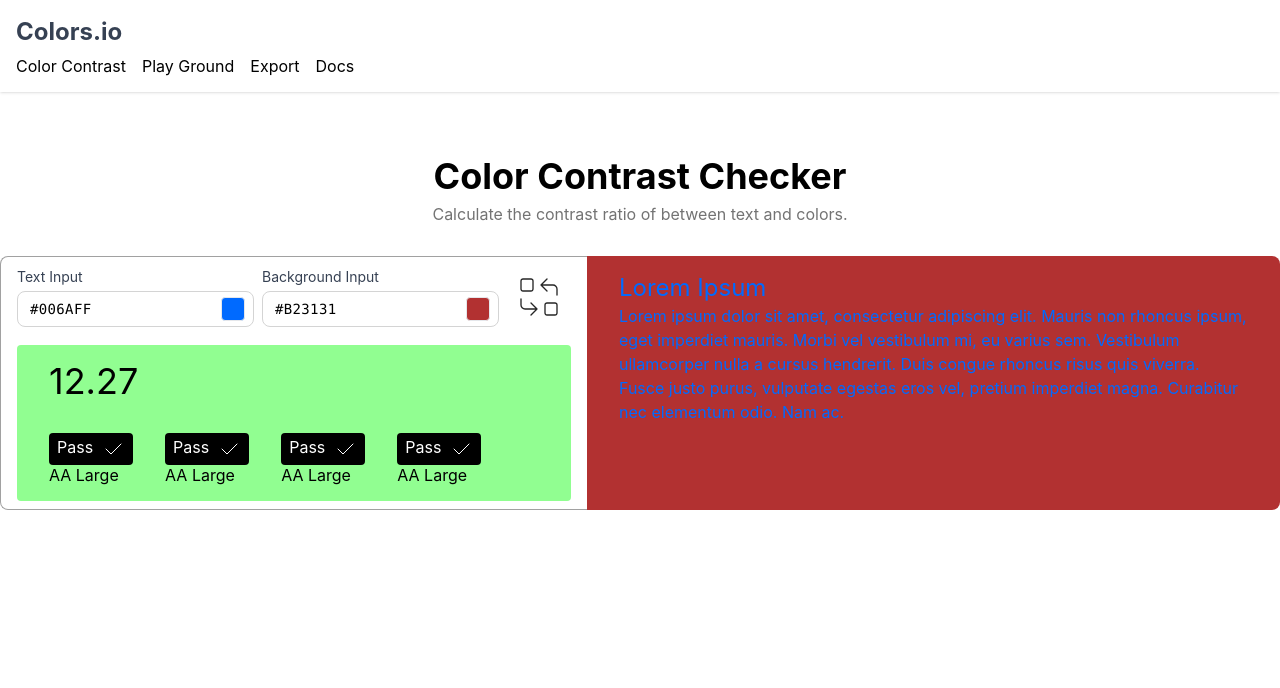
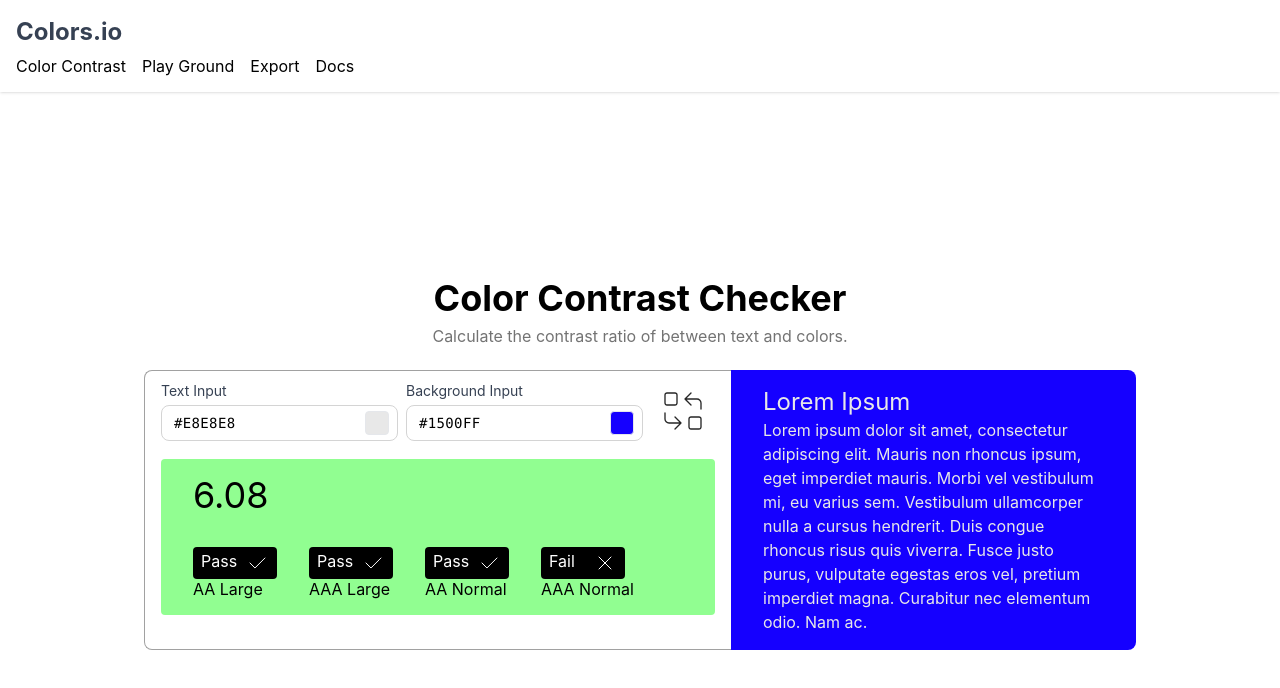
Before and after one commit to CallumGrooby/coloursio, a React (Vite) app: page /contrast-checker in a window 1280 px wide. Shown: the top 688 px of the page. Built offline with nearby package versions, Linux system fonts and the light colour scheme; no server answers.

Commit message:
Added functionality to the contrast checker

```diff
--- a/src/components/OptionsBar/ColorModal.jsx
+++ b/src/components/OptionsBar/ColorModal.jsx
@@ -203,8 +203,6 @@ const getWCAGColor = (passLevel) => {
 };
 
 const WCAGVisuals = ({ passLevel, wcagData }) => {
-  console.log(passLevel);
-
   return (
     <div className="flex flex-col gap-1 items-end text-sm text-neutral-600 h-full">
       <div
--- /dev/null
+++ b/src/components/colorContrast/ColorInput.jsx
@@ -0,0 +1,102 @@
+import { useEffect, useRef, useState } from "react";
+import { HexColorPicker } from "react-colorful";
+
+const isValidHex = (val) => /^#?[0-9A-Fa-f]{6}$/.test(val);
+const normalizeHex = (val) => {
+  const v = val.startsWith("#") ? val : `#${val}`;
+  return v.toLowerCase();
+};
+
+export const ColorInput = ({ colorKey, value, changeColor, label }) => {
+  const [localColor, setLocalColor] = useState(value ?? "#ff0000");
+  const [isPickerOpen, setIsPickerOpen] = useState(false);
+  const wrapperRef = useRef(null);
+
+  // Keep local input in sync when parent changes
+  useEffect(() => {
+    if (typeof value === "string" && value !== localColor) {
+      setLocalColor(value);
+    }
+    // eslint-disable-next-line react-hooks/exhaustive-deps
+  }, [value]);
+
+  // Close picker on outside click
+  useEffect(() => {
+    const handleClickOutside = (event) => {
+      if (wrapperRef.current && !wrapperRef.current.contains(event.target)) {
+        setIsPickerOpen(false);
+      }
+    };
+
+    document.addEventListener("mousedown", handleClickOutside);
+    return () => document.removeEventListener("mousedown", handleClickOutside);
+  }, []);
+
+  const handleInputChange = (e) => {
+    const normalized = normalizeHex(e.target.value);
+    setLocalColor(normalized);
+
+    if (isValidHex(normalized)) {
+      // Notify parent immediately; parent will debounce API
+      changeColor(colorKey, normalized);
+    }
+  };
+
+  const showError =
+    localColor.length === 7 && !isValidHex(localColor) && localColor.length > 0;
+
+  return (
+    <div className="w-full relative" ref={wrapperRef}>
+      {label && (
+        <label className="block text-sm text-gray-700 mb-1">{label}</label>
+      )}
+      <div
+        className={`relative flex items-center h-9 rounded-lg border transition-all duration-200
+          ${
+            isPickerOpen
+              ? "border-blue-500 ring-0 ring-blue-500 ring-opacity-20 shadow-sm"
+              : showError
+              ? "border-red-500"
+              : "border-neutral-300 hover:border-neutral-400"
+          }
+        `}
+      >
+        <input
+          type="text"
+          value={localColor}
+          onChange={handleInputChange}
+          onFocus={() => setIsPickerOpen(true)}
+          placeholder="#AABBCC"
+          inputMode="text"
+          maxLength={7}
+          aria-invalid={showError || undefined}
+          className="flex-1 px-3 py-2 text-sm font-mono uppercase tracking-wide bg-transparent border-none outline-none placeholder:text-neutral-400"
+        />
+        <div
+          className="size-6 mr-2 rounded border cursor-pointer"
+          style={{ backgroundColor: localColor }}
+          onClick={() => setIsPickerOpen((prev) => !prev)}
+        />
+      </div>
+
+      {isPickerOpen && (
+        <div className="absolute z-50 mt-2 min-h-96 w-[260px]">
+          <HexColorPicker
+            color={localColor}
+            onChange={(newColor) => {
+              setLocalColor(newColor);
+              // Picker gives valid hex; update parent immediately
+              changeColor(colorKey, newColor);
+            }}
+          />
+        </div>
+      )}
+
+      {showError && (
+        <p className="mt-1 text-xs text-red-600">
+          Enter a 6-digit hex (e.g. #1A2B3C)
+        </p>
+      )}
+    </div>
+  );
+};
--- /dev/null
+++ b/src/components/colorContrast/WACGDisplay.jsx
@@ -0,0 +1,66 @@
+import { CheckIcon, CloseIcon } from "../../assets/Icons";
+
+export const WAGCDisplay = ({ colorsData }) => {
+  return (
+    <div className="bg-[#91FE91] min-h-[154px] flex flex-col items-center lg:items-start justify-between gap-8  px-8 py-4 rounded-sm ">
+      <h2 className="text-4xl">{colorsData.ratio}</h2>
+
+      <div className="flex flex-row flex-wrap gap-8 max-w-[264px] lg:max-w-none justify-center lg:justify-start ">
+        {/* <div>
+          <span className="flex flex-row gap-2 px-2 py-1 bg-black text-white rounded-sm">
+            <p className="capitalize">{colorsData.AALarge}</p>
+            <CheckIcon className={"size-6"} />
+          </span>
+          <h3>AA Large</h3>
+        </div> */}
+
+        <DisplayPassLevel title={"AA Large"} isPassed={colorsData.AALarge} />
+        <DisplayPassLevel title={"AAA Large"} isPassed={colorsData.AAALarge} />
+        <DisplayPassLevel title={"AA Normal"} isPassed={colorsData.AA} />
+        <DisplayPassLevel title={"AAA Normal"} isPassed={colorsData.AAA} />
+
+        {/* <div>
+          <span className="flex flex-row gap-2 px-2 py-1 bg-black text-white rounded-sm">
+            <p className="capitalize">{colorsData.AALarge}</p>
+            <CheckIcon className={"size-6"} />
+          </span>
+          <h3>AA Large</h3>
+        </div>
+        <div>
+          <span className="flex flex-row gap-2 px-2 py-1 bg-black text-white rounded-sm">
+            <p className="capitalize">{colorsData.AALarge}</p>
+            <CheckIcon className={"size-6"} />
+          </span>
+          <h3>AA Large</h3>
+        </div>
+
+        <div>
+          <span className="flex flex-row gap-2 px-2 py-1 bg-black text-white rounded-sm">
+            <p className="capitalize">{colorsData.AALarge}</p>
+            <CheckIcon className={"size-6"} />
+          </span>
+          <h3>AA Large</h3>
+        </div> */}
+      </div>
+    </div>
+  );
+};
+
+const DisplayPassLevel = ({ title, isPassed }) => {
+  let hasPassed = isPassed === "fail" ? false : true;
+
+  return (
+    <div>
+      <span className="flex flex-row gap-2 px-2 py-1 bg-black text-white rounded-sm justify-between max-w-[84px]">
+        <p className="capitalize">{isPassed}</p>
+
+        {hasPassed ? (
+          <CheckIcon className={"size-6"} />
+        ) : (
+          <CloseIcon className={"size-6"} />
+        )}
+      </span>
+      <h3>{title}</h3>
+    </div>
+  );
+};
--- a/src/pages/ColorContrast.jsx
+++ b/src/pages/ColorContrast.jsx
@@ -1,69 +1,100 @@
-import React, { useEffect, useState } from "react";
+import React, { useCallback, useEffect, useRef, useState } from "react";
 import { CheckContrast } from "../utils/ContrastApi";
-import { CheckIcon, SwapColors } from "../assets/Icons";
-
-const isValidHex = (val) => /^#?[0-9A-Fa-f]{6}$/.test(val);
-const normalizeHex = (val) => {
-  const v = val.startsWith("#") ? val : `#${val}`;
-  return v.toLowerCase();
-};
+import { SwapColors } from "../assets/Icons";
+import { WAGCDisplay } from "../components/colorContrast/WACGDisplay";
+import { ColorInput } from "../components/colorContrast/ColorInput";
 
 export const ColorContrast = () => {
   const [selectedColors, setColors] = useState({
-    text: "#006aff",
-    background: "#b23131",
-    passLevel: "AAA",
-    ratio: "1/1042",
+    text: "#e8e8e8",
+    background: "#1500ff",
+    AA: "pass",
+    AAA: "fail",
+    AAALarge: "pass",
+    AALarge: "pass",
+    ratio: "6.08",
   });
 
-  const handleColorChange = (key, inputtedColor) => {
-    // Changes the color based on the key (text or background)
-    const colors = { ...selectedColors, [key]: inputtedColor };
-    GetWACGLevel(colors.text, colors.background);
-  };
+  const mountedRef = useRef(false);
+  const debounceMs = 200;
 
-  const GetWACGLevel = async (text, background) => {
-    //Fetches the pass level and ratio for the text and background color
+  const getWACGLevel = useCallback(async (text, background) => {
     const data = await CheckContrast(text, background);
+    setColors((prev) => ({
+      ...prev,
+      text,
+      background,
+      ...data,
+    }));
+  }, []);
 
-    setColors({
-      text: text,
-      background: background,
-      ...data,
-    });
-  };
+  // Debounce API calls when text/background change
+  useEffect(() => {
+    const { text, background } = selectedColors;
 
-  const swapColors = () => {
-    // Changes the text and background colors
-    const { text, background } = selectedColors;
-    GetWACGLevel(background, text);
-  };
+    // First render: fetch immediately (no debounce)
+    if (!mountedRef.current) {
+      mountedRef.current = true;
+      getWACGLevel(text, background);
+      return;
+    }
+
+    const id = window.setTimeout(() => {
+      getWACGLevel(text, background);
+    }, debounceMs);
+
+    return () => window.clearTimeout(id);
+    // Only depend on the inputs and the fetcher
+    // eslint-disable-next-line react-hooks/exhaustive-deps
+  }, [selectedColors.text, selectedColors.background, getWACGLevel]);
+
+  // UI-only updates; API is handled by the debounced effect
+  const handleColorChange = useCallback((key, inputtedColor) => {
+    setColors((prev) => ({
+      ...prev,
+      [key]: inputtedColor,
+    }));
+  }, []);
+
+  const swapColors = useCallback(() => {
+    setColors((prev) => ({
+      ...prev,
+      text: prev.background,
+      background: prev.text,
+    }));
+  }, []);
 
   return (
-    <>
-      <div className="flex flex-col gap-2 items-center mt-16 mb-8">
+    // If your navbar is ~4rem tall, this centers without extra scroll
+    <div className="min-h-[calc(100vh-4rem)] flex items-center justify-center">
+      <div className="flex flex-col items-center w-full max-w-5xl px-4 mb-4">
+        <div className="flex flex-col gap-2 items-center py-6">
           <h1 className="text-4xl font-bold">Color Contrast Checker</h1>
           <p className="text-neutral-500">
             Calculate the contrast ratio of between text and colors.
           </p>
         </div>
 
-      <div className="flex flex-col lg:flex-row container mx-auto">
-        <div className="flex flex-col gap-4 border-neutral-400 border-[1px] lg:border-r-0 pr-4 rounded-lg lg:rounded-r-none px-4 py-2">
-          <div className="flex flex-col gap-2 lg:flex-row lg:h-fit items-center container mx-auto">
-            <InputSection
+        <div className="flex flex-col lg:flex-row w-full gap-4 lg:gap-0">
+          <div className="flex flex-col gap-4 border-neutral-400 border lg:border-r-0 pr-4 rounded-lg lg:rounded-r-none px-4 py-2">
+            <div className="flex flex-col gap-2 lg:flex-row lg:h-fit items-center w-full">
+              <ColorInput
                 colorKey="text"
                 value={selectedColors.text}
                 changeColor={handleColorChange}
                 label={"Text Input"}
               />
+
               <button
                 className="text-neutral-800 hover:text-neutral-400 cursor-pointer p-2 mx-auto lg:hidden"
                 onClick={swapColors}
+                aria-label="Swap colors (mobile)"
+                title="Swap colors"
               >
                 <SwapColors className={"size-12"} />
               </button>
-            <InputSection
+
+              <ColorInput
                 colorKey="background"
                 value={selectedColors.background}
                 changeColor={handleColorChange}
@@ -73,50 +104,18 @@ export const ColorContrast = () => {
               <button
                 className="text-neutral-800 hover:text-neutral-400 cursor-pointer p-2 hidden lg:flex"
                 onClick={swapColors}
+                aria-label="Swap colors"
+                title="Swap colors"
               >
                 <SwapColors className={"size-12"} />
               </button>
             </div>
 
-          <div className="bg-[#91FE91] min-h-[154px] flex flex-col items-center lg:items-start justify-between gap-8  px-8 py-4 rounded-sm ">
-            <h2 className="text-4xl">12.27</h2>
-
-            <div className="flex flex-row flex-wrap gap-8 max-w-[264px] lg:max-w-none justify-center lg:justify-start ">
-              <div>
-                <span className="flex flex-row gap-2 px-2 py-1 bg-black text-white rounded-sm">
-                  <p>Pass</p>
-                  <CheckIcon className={"size-6"} />
-                </span>
-                <h3>AA Large</h3>
-              </div>
-              <div>
-                <span className="flex flex-row gap-2 px-2 py-1 bg-black text-white rounded-sm">
-                  <p>Pass</p>
-                  <CheckIcon className={"size-6"} />
-                </span>
-                <h3>AA Large</h3>
-              </div>
-              <div>
-                <span className="flex flex-row gap-2 px-2 py-1 bg-black text-white rounded-sm">
-                  <p>Pass</p>
-                  <CheckIcon className={"size-6"} />
-                </span>
-                <h3>AA Large</h3>
-              </div>
-
-              <div>
-                <span className="flex flex-row gap-2 px-2 py-1 bg-black text-white rounded-sm">
-                  <p>Pass</p>
-                  <CheckIcon className={"size-6"} />
-                </span>
-                <h3>AA Large</h3>
-              </div>
-            </div>
-          </div>
+            <WAGCDisplay colorsData={selectedColors} />
           </div>
 
           <div
-          className="transition-colors duration-500 ease-in-out  px-8 py-4 rounded-lg lg:rounded-l-none"
+            className="transition-colors duration-500 ease-in-out px-8 py-4 rounded-lg lg:rounded-l-none"
             style={{
               color: selectedColors.text,
               backgroundColor: selectedColors.background,
@@ -124,87 +123,16 @@ export const ColorContrast = () => {
           >
             <h2 className="text-2xl">Lorem Ipsum</h2>
             <p className="text-base">
-            Lorem ipsum dolor sit amet, consectetur adipiscing elit. Mauris non
-            rhoncus ipsum, eget imperdiet mauris. Morbi vel vestibulum mi, eu
-            varius sem. Vestibulum ullamcorper nulla a cursus hendrerit. Duis
-            congue rhoncus risus quis viverra. Fusce justo purus, vulputate
-            egestas eros vel, pretium imperdiet magna. Curabitur nec elementum
-            odio. Nam ac.
+              Lorem ipsum dolor sit amet, consectetur adipiscing elit. Mauris
+              non rhoncus ipsum, eget imperdiet mauris. Morbi vel vestibulum mi,
+              eu varius sem. Vestibulum ullamcorper nulla a cursus hendrerit.
+              Duis congue rhoncus risus quis viverra. Fusce justo purus,
+              vulputate egestas eros vel, pretium imperdiet magna. Curabitur nec
+              elementum odio. Nam ac.
             </p>
           </div>
         </div>
-    </>
-  );
-};
-
-const InputSection = ({ colorKey, value, changeColor, label }) => {
-  const [localColor, setLocalColor] = useState(value ?? "#ff0000");
-  const [isFocused, setIsFocused] = useState(false);
-
-  // keep local UI in sync with parent updates (like swaps)
-  useEffect(() => {
-    if (typeof value === "string" && value !== localColor) {
-      setLocalColor(value);
-    }
-  }, [value]); // eslint-disable-line react-hooks/exhaustive-deps
-
-  const handleInputChange = (e) => {
-    const normalized = normalizeHex(e.target.value);
-    setLocalColor(normalized);
-
-    if (isValidHex(normalized)) {
-      // note the order: (key, color)
-      changeColor(colorKey, normalized);
-    }
-  };
-
-  const handleFocus = () => setIsFocused(true);
-  const handleBlur = () => setIsFocused(false);
-
-  const showError =
-    localColor.length === 7 && !isValidHex(localColor) && localColor.length > 0;
-
-  return (
-    <div className="w-full">
-      {label && (
-        <label className="block text-sm text-gray-700 mb-1">{label}</label>
-      )}
-      <div
-        className={`
-          relative flex items-center h-9 rounded-lg border transition-all duration-200
-          ${
-            isFocused
-              ? "border-blue-500 ring-0 ring-blue-500 ring-opacity-20 shadow-sm"
-              : showError
-              ? "border-red-500"
-              : "border-neutral-300 hover:border-neutral-400"
-          }
-        `}
-      >
-        <input
-          type="text"
-          value={localColor}
-          onChange={handleInputChange}
-          onFocus={handleFocus}
-          onBlur={handleBlur}
-          placeholder="#AABBCC"
-          inputMode="text"
-          maxLength={7}
-          aria-invalid={showError || undefined}
-          className="flex-1 px-3 py-2 text-sm font-mono uppercase tracking-wide bg-transparent border-none outline-none placeholder:text-neutral-400"
-        />
-        <div
-          className={`
-            size-6 mr-2 rounded border transition-colors duration-75
-          `}
-          style={{ backgroundColor: localColor }}
-        />
       </div>
-      {showError && (
-        <p className="mt-1 text-xs text-red-600">
-          Enter a 6-digit hex (e.g. #1A2B3C)
-        </p>
-      )}
     </div>
   );
 };
--- a/src/utils/ContrastApi.jsx
+++ b/src/utils/ContrastApi.jsx
@@ -19,9 +19,11 @@ export const CheckContrast = (textColor, colourToCheck) => {
     .get(url)
     .then((response) => {
       const data = response.data;
+      console.log(data);
       return {
         passLevel: getPassLevel(data),
-        ratio: data.ratio,
+        // ratio: data.ratio,
+        ...data,
       };
     })
     .catch((error) => {
```
Also changed, not shown: src/assets/Icons.jsx (+23 -0 lines). Lines whose indentation alone changed are shown as unchanged.
